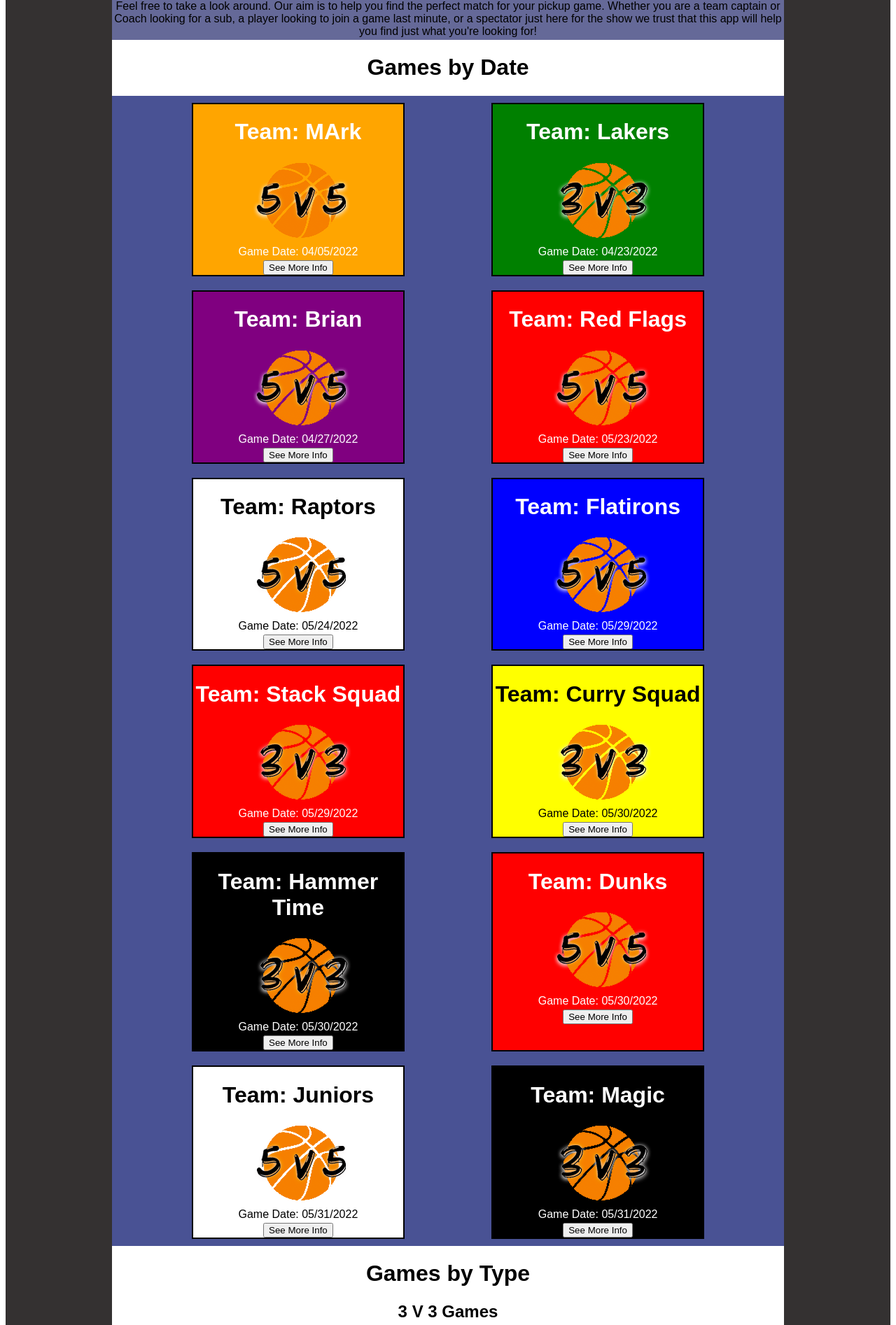
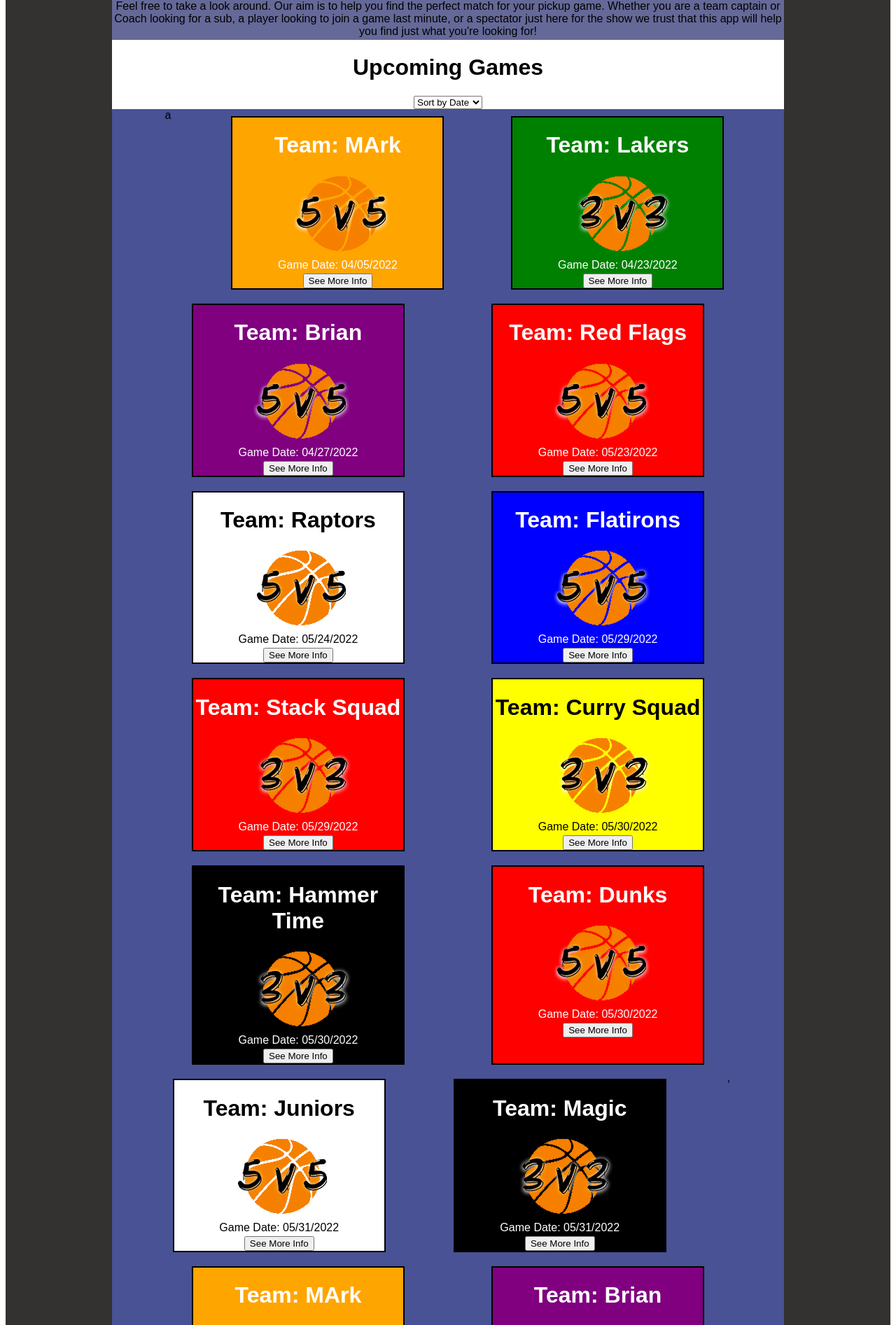
Before and after one commit to bitz820/Put-Me-In-Coach, a React (Create React App) app: page / in a window 1280 px wide. Shown: the part 137-2031 px from the top of the page at 70% size. Built offline with nearby package versions, Linux system fonts and the light colour scheme; data requests are answered from the project's data file.

Commit message:
sort dropdown added

```diff
--- a/src/Components/App.js
+++ b/src/Components/App.js
@@ -6,6 +6,7 @@ import Home from './Home'
 import PlayInAGame from './PlayInAGame'
 import FindPlayer from './FindPlayer'
 import Login from './Login'
+
 
 
 
--- a/src/Components/Home.css
+++ b/src/Components/Home.css
@@ -14,10 +14,6 @@
     margin: 0 auto;
 
 }
-section h2 {
-    text-align: center;
-    margin-top: 4rem;
-}
 .headerText {
     background-color: #656998;
 }
--- a/src/Components/Home.js
+++ b/src/Components/Home.js
@@ -1,7 +1,7 @@
-import React from 'react'
-// import GameCard from './GameCard'
+import React, { useState } from 'react'
 import MiniCard from './MiniCard'
 import "./Home.css"
+
 
 function Home({ data }) {
   console.log(data)
@@ -12,6 +12,8 @@ function Home({ data }) {
   const sortByType = data.sort((a, b) => a.type.localeCompare(b.type))
   const render3Teams = sortByType.filter(team => team.type === "3v3").map(team => <MiniCard key={team.id} data={team} />)
   const render5Teams = sortByType.filter(team => team.type === "5v5").map(team => <MiniCard key={team.id} data={team} />)
+  const [sortState, setSortState] = useState("a");
+
 
 
   return (
@@ -20,24 +22,28 @@ function Home({ data }) {
       <h1>Welcome to Put Me In, Coach!</h1>
       <h3>Your #1 Source for last minute substitutions and available pickup games!</h3>
       <p>Feel free to take a look around.  Our aim is to help you find the perfect match for your pickup game.  Whether you are a team captain or Coach looking for a sub, a player looking to join a game last minute, or a spectator just here for the show we trust that this app will help you find just what you're looking for! </p>
+     </div>
+     <div className="ddApp" >
+     <h1>Upcoming Games</h1>
+      <select className= "custom-select" onChange={(e) => {
+        const selectedSort=e.target.value;
+        setSortState(selectedSort);
 
-        </div>
+      }} >
+        <option value='a'>Sort by Date</option>
+        <option value='b'>3 v 3 Games</option>
+        <option value='c'>5 v 5 Games</option>
+      </select>
+
+
+
+    </div>
 
       <div className='games-by-date'  >
-        <h1>Games by Date</h1>
         <div className='home-card-style ' id='Home2'>
-          {renderTeamsByDate}
-        </div>
-      </div>
-      <div className='games-by-type' >
-        <h1>Games by Type</h1>
-        <h2>3 V 3 Games</h2>
-        <div className='3v3-games home-card-style'id='Home3'>
-          {render3Teams}
-        </div>
-        <h2>5 v 5 Games</h2>
-        <div className='5v5-games home-card-style'id='Home4'>
-          {render5Teams}
+        {sortState} {renderTeamsByDate}, {render5Teams} {render5Teams}
+            {/* still trying to figure out how to use srtstate conditional to render, but pushing this for now */}
+
         </div>
       </div>
     </div>
```
